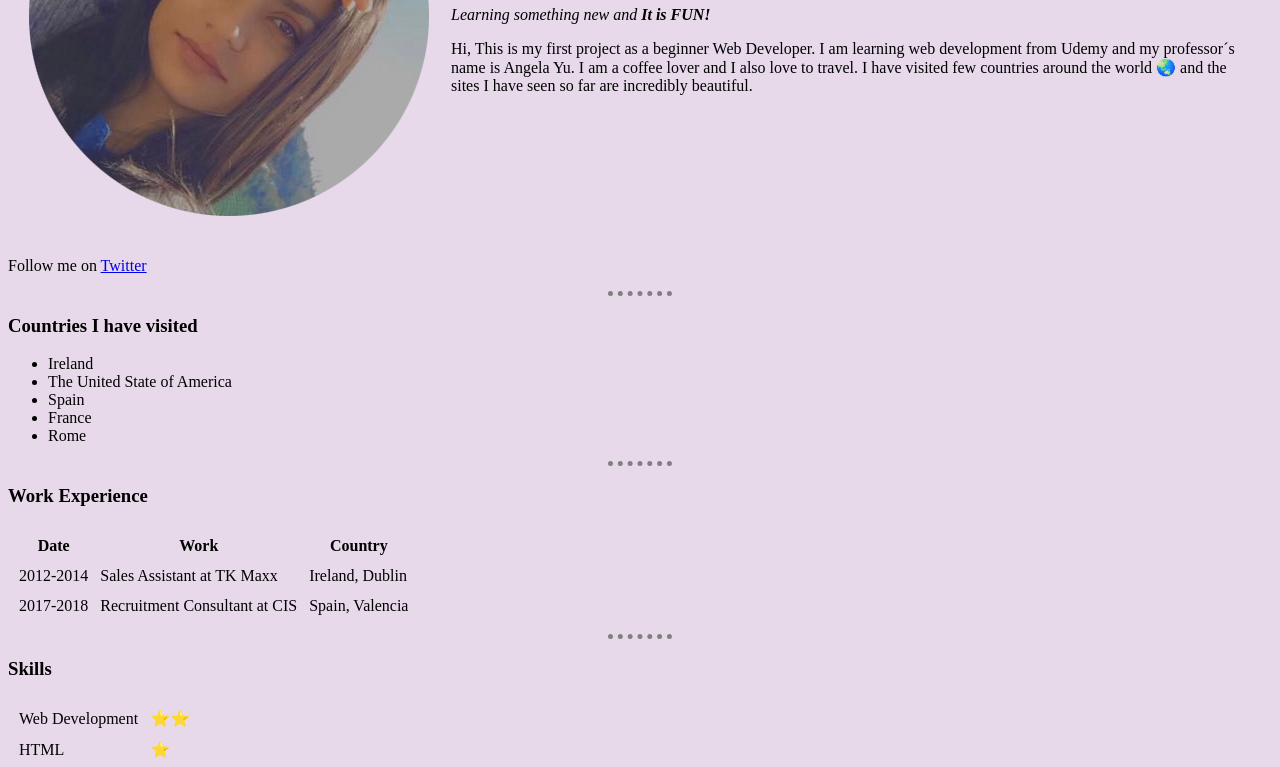
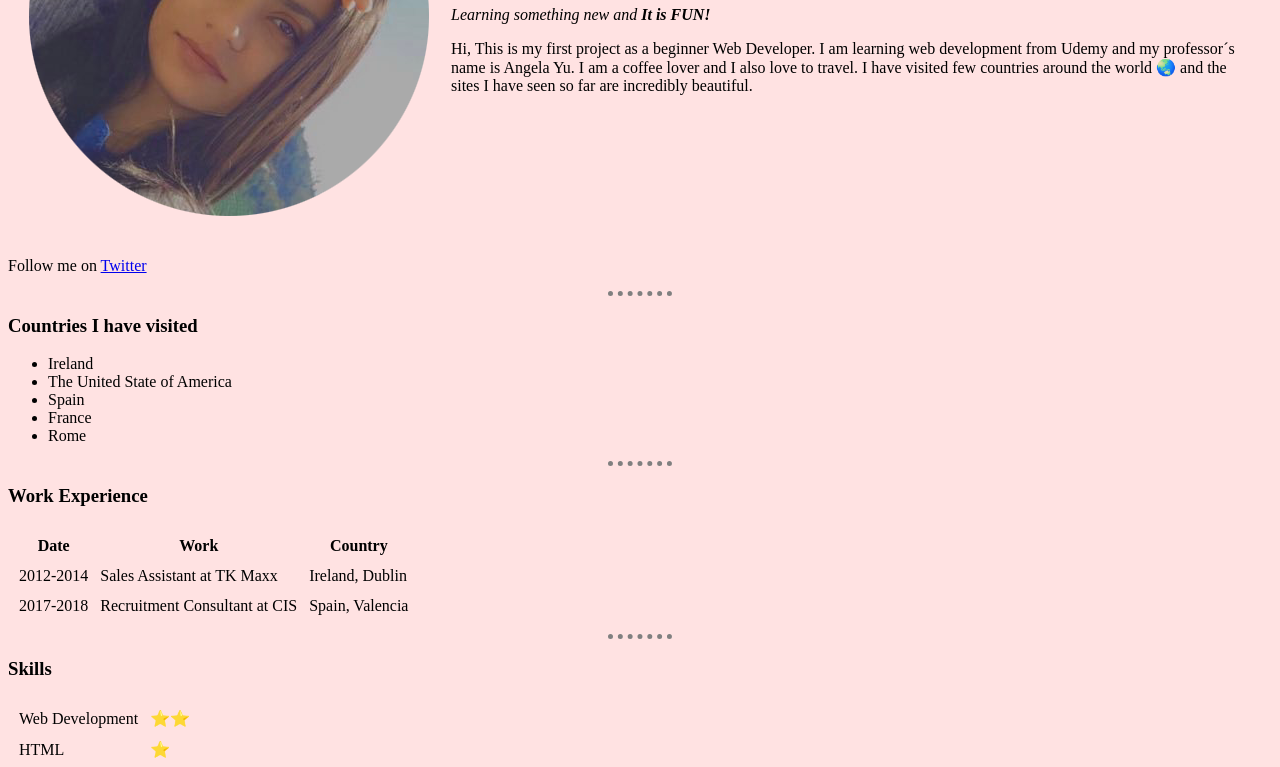
Before and after one commit to nehagahlot02/CV, a plain HTML site: page index.html in a window 1280 px wide. Shown: the part 213-980 px from the top of the page. Drawn offline with Linux system fonts and the light colour scheme.

Commit message:
Update index.html

```diff
--- a/index.html
+++ b/index.html
@@ -7,7 +7,7 @@
   <style>
 
     body {
-      background-color:#e7d9ea;
+      background-color:#ffe2e2;
     }
 
     hr {
```
